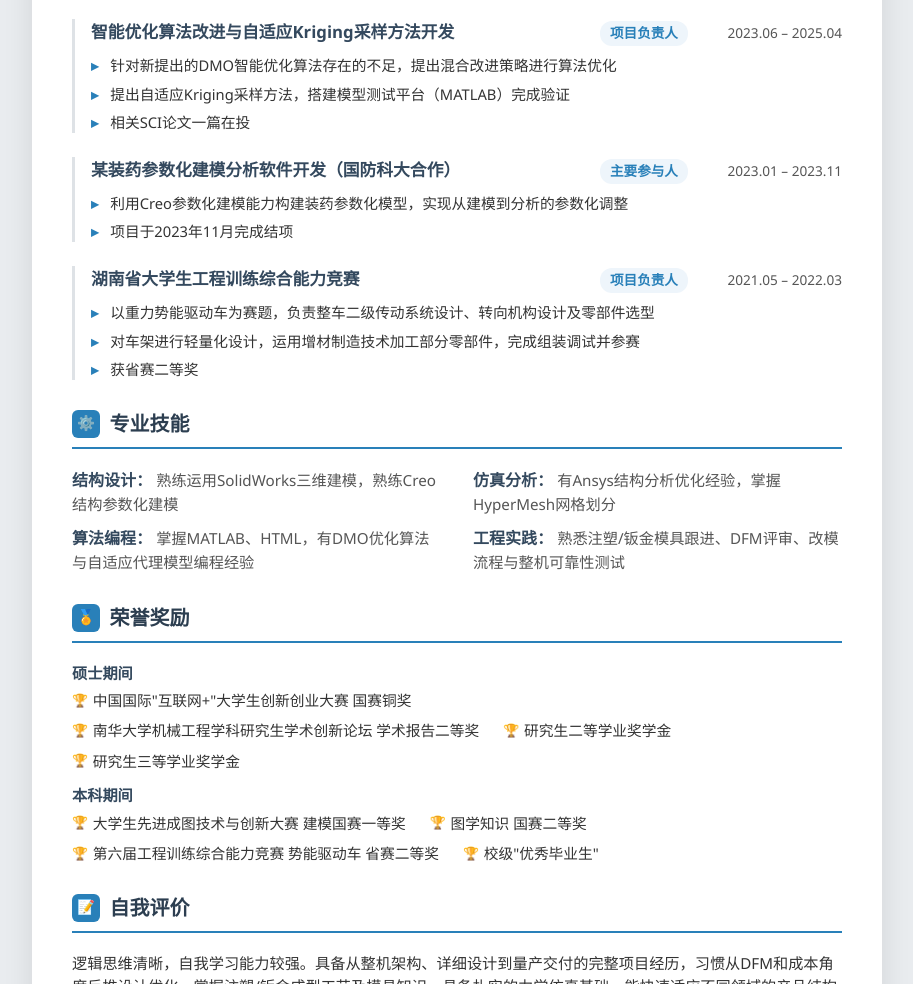
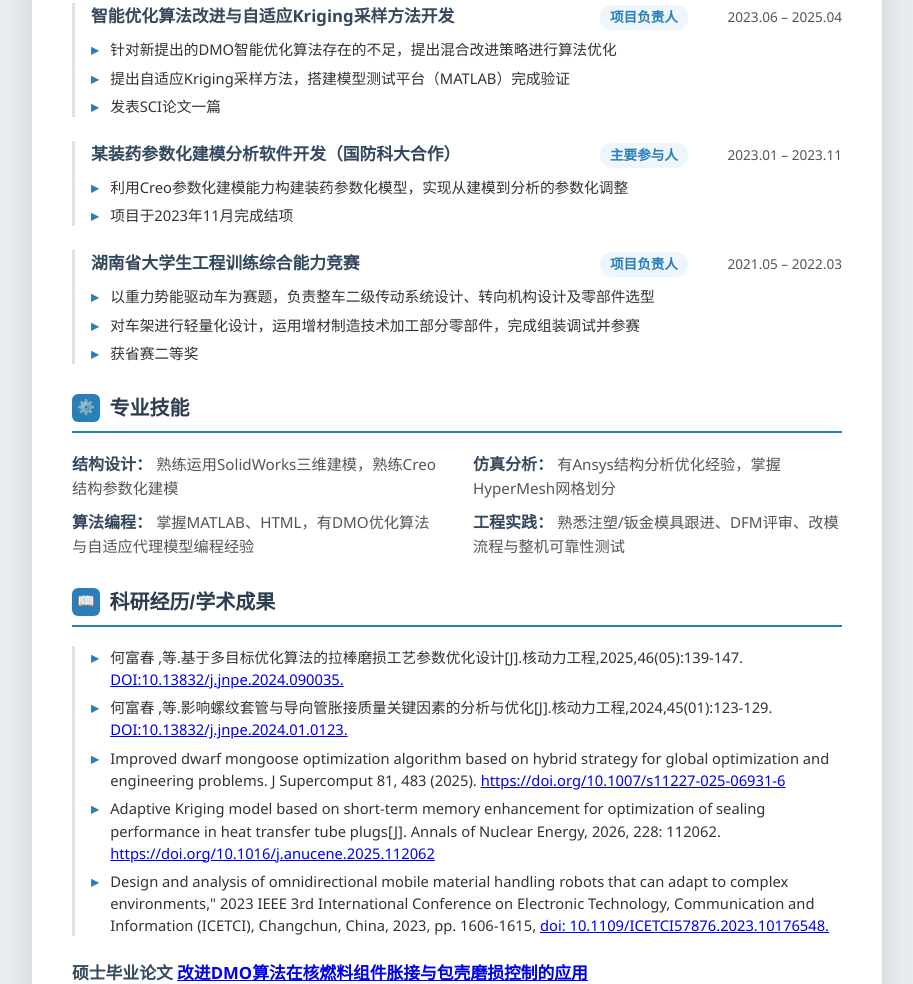
Before and after one commit to hfc2000/HFC, a plain HTML site: page index.html in a window 1280 px wide. Shown: the part 1816-2800 px from the top of the page, without its empty margins (183-1096 px from the left). Drawn offline with Linux system fonts and the light colour scheme.

Commit message:
Add files via upload
增加   硕士期间论文

```diff
--- a/index.html
+++ b/index.html
@@ -49,7 +49,7 @@
         .header {
             background: linear-gradient(135deg, #1a2a3a 0%, #2c3e50 100%);
             color: var(--white);
-            padding: 2rem 2.5rem;
+            padding: 1.5rem 2.5rem;
             display: flex;
             justify-content: space-between;
             align-items: flex-start;
@@ -352,7 +352,7 @@
                 <span class="label">性别</span><span>男</span>
                 <span class="label">出生年月</span><span>2000.01</span>
                 <span class="label">籍贯</span><span>湖南岳阳</span>
-                <span class="label">政治面貌</span><span>共青团员</span>
+                <!-- <span class="label">政治面貌</span><span>共青团员</span> -->
                 <span class="label">电话</span><span>156-1653-4280</span>
                 <span class="label">邮箱</span><span>hfc_usc@163.com</span>
             </div>
@@ -387,7 +387,7 @@
                 </div>
                 <div class="item">
                     <div class="item-header">
-                        <span class="item-title">格力电器 · 生活电器板块</span>
+                        <span class="item-title">格力电器 · 家电技术研究一院</span>
                         <span class="item-date">2025.07 – 至今</span>
                     </div>
                     <div class="item-body">
@@ -503,7 +503,7 @@
                         <ul>
                             <li>针对新提出的DMO智能优化算法存在的不足，提出混合改进策略进行算法优化</li>
                             <li>提出自适应Kriging采样方法，搭建模型测试平台（MATLAB）完成验证</li>
-                            <li>相关SCI论文一篇在投</li>
+                            <li>发表SCI论文一篇</li>
                         </ul>
                     </div>
                 </div>
@@ -563,6 +563,35 @@
                 </div>
             </div>
 
+            <!-- 科研经历/学术成果 -->
+            <div class="section">
+                <div class="section-title">
+                    <span class="icon">📖</span> 科研经历/学术成果
+                </div>
+                <div class="item">
+                    <div class="item-body">
+                        <ul>
+                            <li> 何富春 ,等.基于多目标优化算法的拉棒磨损工艺参数优化设计[J].核动力工程,2025,46(05):139-147.
+                                <a href="./paper/基于多目标优化算法的拉棒磨损工艺参数优化设计-何富春.pdf" target="_blank">DOI:10.13832/j.jnpe.2024.090035.</a> </li>
+                            <li> 何富春 ,等.影响螺纹套管与导向管胀接质量关键因素的分析与优化[J].核动力工程,2024,45(01):123-129.
+                                <a href="./paper/影响螺纹套管与导向管胀接质量关键因素的分析与优化-何富春.pdf" target="_blank">DOI:10.13832/j.jnpe.2024.01.0123.</a> </li>
+                            <li> Improved dwarf mongoose optimization algorithm based on hybrid strategy for global optimization and engineering problems. J Supercomput 81, 483 (2025).
+                                <a href="./paper/Improved dwarf mongoose optimization algorithm based on hybrid strategy for global optimization and engineering problems.pdf" target="_blank">https://doi.org/10.1007/s11227-025-06931-6</a> </li>
+                            <li> Adaptive Kriging model based on short-term memory enhancement for optimization of sealing performance in heat transfer tube plugs[J]. Annals of Nuclear Energy, 2026, 228: 112062.
+                                <a href="./paper/Adaptive Kriging model based on short-term memory enhancement for optimization of sealing performance in heat transfer tube plugs.pdf" target="_blank"> https://doi.org/10.1016/j.anucene.2025.112062</a> </li>
+                            <li> Design and analysis of omnidirectional mobile material handling robots that can adapt to complex environments," 2023 IEEE 3rd International Conference on Electronic Technology, Communication and Information (ICETCI), Changchun, China, 2023, pp. 1606-1615,
+                                <a href="./paper/Design and analysis of omnidirectional mobile material handling robots that can adapt to complex environments.pdf" target="_blank">doi: 10.1109/ICETCI57876.2023.10176548.</a> </li>
+                        </ul>
+                    </div>
+                </div>
+                <div class="learn-header">
+                    <span class="item-title">硕士毕业论文 <a href="./paper/改进DMO算法在核燃料组件胀接与包壳磨损控制的应用.pdf">改进DMO算法在核燃料组件胀接与包壳磨损控制的应用</a></span>
+                </div>
+            </div>
+
+
+
+
             <!-- 荣誉奖励 -->
             <div class="section">
                 <div class="section-title">
```
